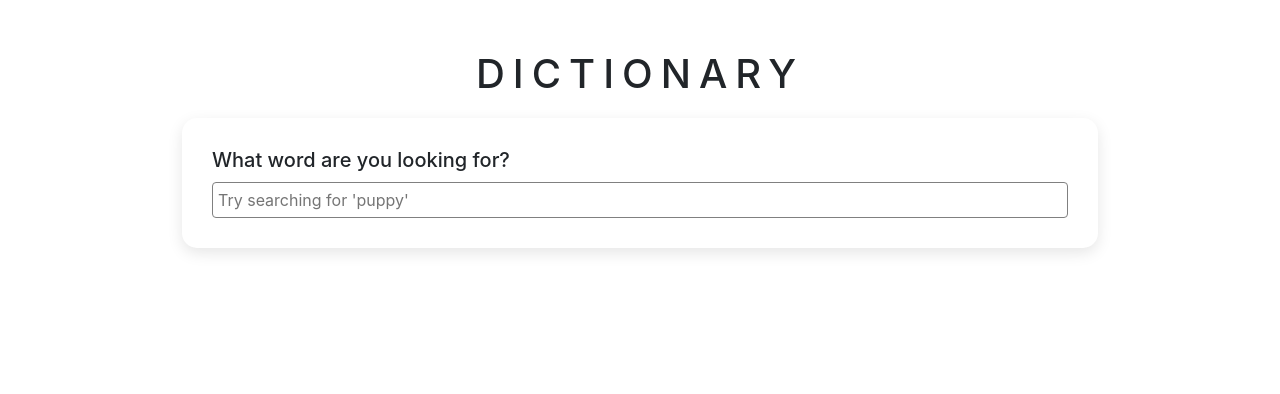
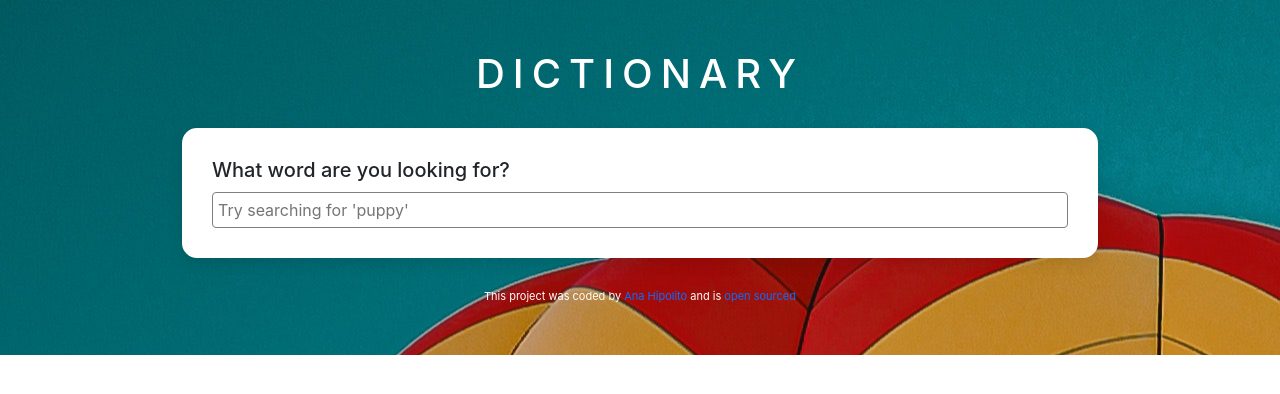
Before and after one commit to anahips/shecodes-dictionary-project, a React (Create React App) app: page / in a window 1280 px wide. Shown: the top 394 px of the page. Built offline with nearby package versions, Linux system fonts and the light colour scheme; no server answers.

Commit message:
added footer and background image

```diff
--- a/src/App.css
+++ b/src/App.css
@@ -1,11 +1,23 @@
 h1 {
   text-align: center;
-  margin: 50px 0 20px 0;
+  padding: 50px 0 20px 0;
   text-transform: uppercase;
   letter-spacing: 8px;
+  color: white;
 }
 
 .App {
   max-width: 960px;
   margin: 0 auto;
 }
+
+.App footer {
+  text-align: center;
+  padding: 20px 0 50px 0;
+  font-size: 11px;
+  color: white;
+}
+
+.App a {
+  text-decoration: none;
+}
--- a/src/App.js
+++ b/src/App.js
@@ -1,15 +1,31 @@
 import SearchForm from "./SearchForm";
+import background from "./balloonbg.jpg";
 
 import "./App.css";
 
 function App() {
   return (
+    <div
+      style={{
+        backgroundImage: `url(${background})`,
+        backgroundRepeat: "no-repeat",
+      }}
+    >
       <div className="App">
         <div className="container">
           <header className="App-header">
             <h1>Dictionary</h1>
           </header>
           <SearchForm defaultWord="smile" />
+          <footer>
+            This project was coded by{" "}
+            <a href="https://www.linkedin.com/in/ana-hipolito/">Ana Hipolito</a>{" "}
+            and is{" "}
+            <a href="https://github.com/anahips/shecodes-dictionary-project">
+              open sourced
+            </a>
+          </footer>
+        </div>
       </div>
     </div>
   );
```
Also changed, not shown: src/balloonbg.jpg (added), src/logo2.png (deleted). Lines whose indentation alone changed are shown as unchanged.
